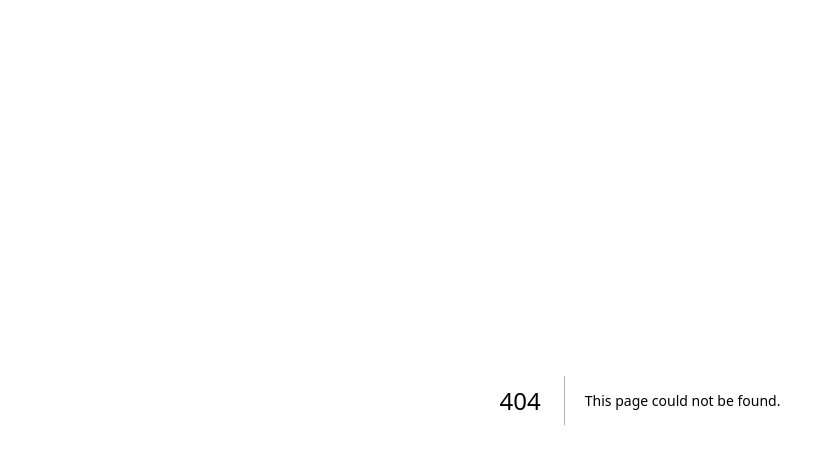
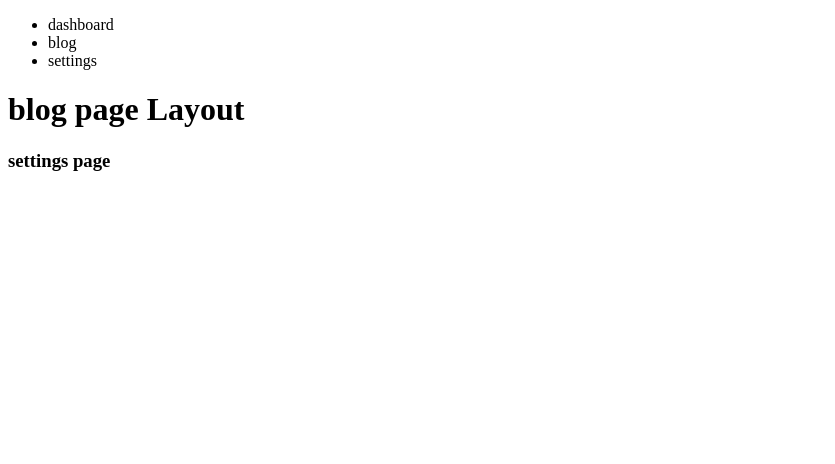
Before and after one commit to EmEsCoder/nextjs, a Next.js app: page /blog/settings in a window 1280 px wide. Before the commit this address had no page. Shown: the top 464 px of the page, without its empty margins (0-835 px from the left). Built offline with nearby package versions, Linux system fonts and the light colour scheme.

Commit message:
C- routing and layout

```diff
--- /dev/null
+++ b/app/blog/layout.js
@@ -0,0 +1,8 @@
+export default function Layout({ children }) {
+  return (
+    <>
+      <h1>blog page Layout</h1>
+      {children}
+    </>
+  );
+}
--- /dev/null
+++ b/app/blog/settings/page.js
@@ -0,0 +1,7 @@
+export default function Settings () {
+    return (
+        <h3>
+            settings page
+        </h3>
+    )
+}
--- a/app/layout.js
+++ /dev/null
@@ -1,7 +0,0 @@
-export default function RootLayout({ children }) {
-  return (
-    <html lang="en">
-      <body>{children}</body>
-    </html>
-  );
-}
--- /dev/null
+++ b/app/layout.jsx
@@ -0,0 +1,16 @@
+export default function RootLayout({ children }) {
+  return (
+    <html lang="en">
+      <body>
+        <header>
+          <ul>
+            <li>dashboard</li>
+            <li>blog</li>
+            <li>settings</li>
+          </ul>
+        </header>
+        {children}
+        </body>
+    </html>
+  );
+}
```
Also changed, not shown: app/blog/page.js (added, +7 -0 lines), app/dashboard/page.js (added, +7 -0 lines), components/Header.jsx (added, +13 -0 lines).
